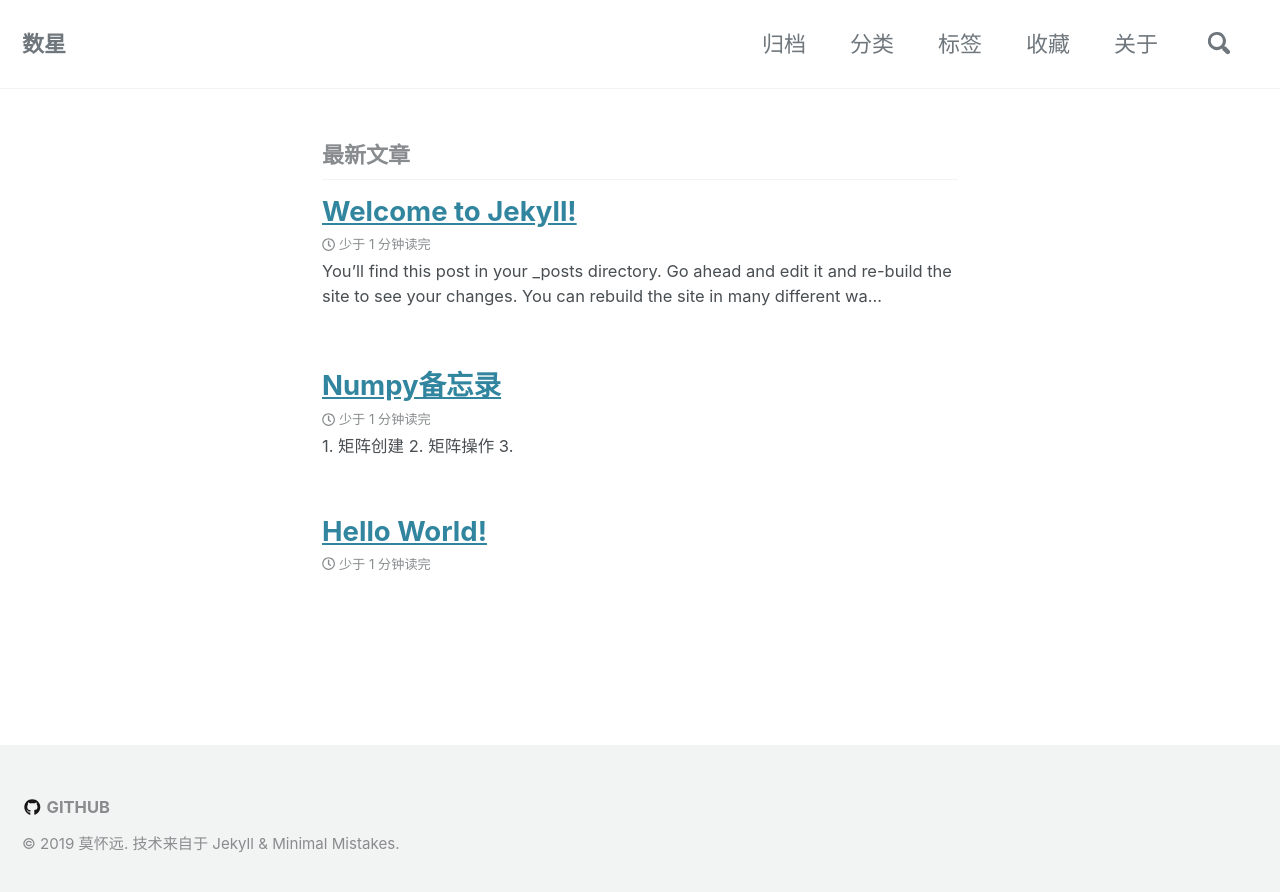
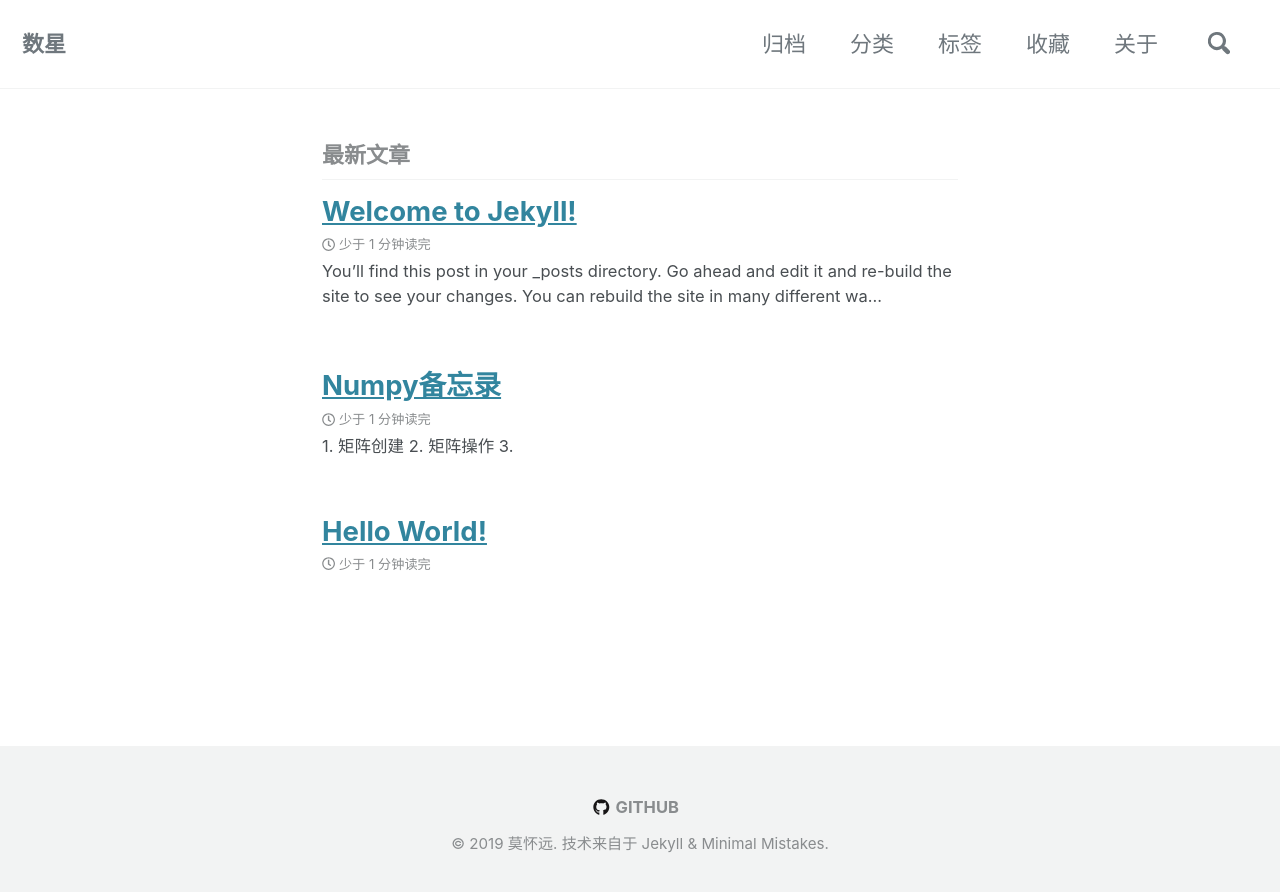
Before and after one commit to kuangyl0212/kuangyl0212.github.io.bak, a Jekyll site: the page built from index.html, in a window 1280 px wide. Shown: the top 892 px of the page. Built offline with Jekyll 4.4.1, drawn with Linux system fonts in a browser that asks for light colours; cached includes are drawn as plain includes; nearby versions of some CDN libraries; the list of posts is cut into pages by our own code.

Commit message:
update footer style

```diff
--- a/_sass/minimal-mistakes/_footer.scss
+++ b/_sass/minimal-mistakes/_footer.scss
@@ -21,6 +21,9 @@
   -webkit-animation-delay: 0.45s;
   animation-delay: 0.45s;
   background-color: $footer-background-color;
+  display: flex;
+  align-items: center;
+  justify-content: center;
 
   footer {
     @include clearfix;
@@ -29,6 +32,9 @@
     margin-top: 2em;
     max-width: 100%;
     padding: 0 1em 2em;
+    // display: flex;
+    // align-items: center;
+    // justify-content: center;
 
     @include breakpoint($x-large) {
       max-width: $x-large;
@@ -62,6 +68,9 @@
     margin: 0;
     padding: 0;
     list-style-type: none;
+    display: flex;
+    align-items: center;
+    justify-content: center;
   }
 
   li {
```
